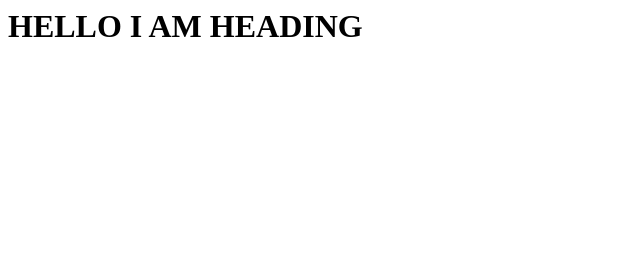
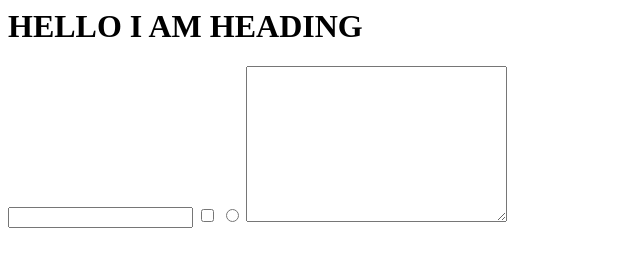
Before and after one commit to OUN-BAV/GIT-BRANCH-TEST, a plain HTML site: page index.html in a window 1280 px wide. Shown: the whole page, without its empty margins (0-640 px from the left). Drawn offline with Linux system fonts and the light colour scheme.

Commit message:
added input

```diff
--- a/index.html
+++ b/index.html
@@ -1 +1,6 @@
 <h1>HELLO I AM HEADING</h1>
+
+<input type="name">
+<input type="checkbox" name="" id="">
+<input type="radio" name="" id="">
+<textarea name="" id="" cols="30" rows="10"></textarea>
```
